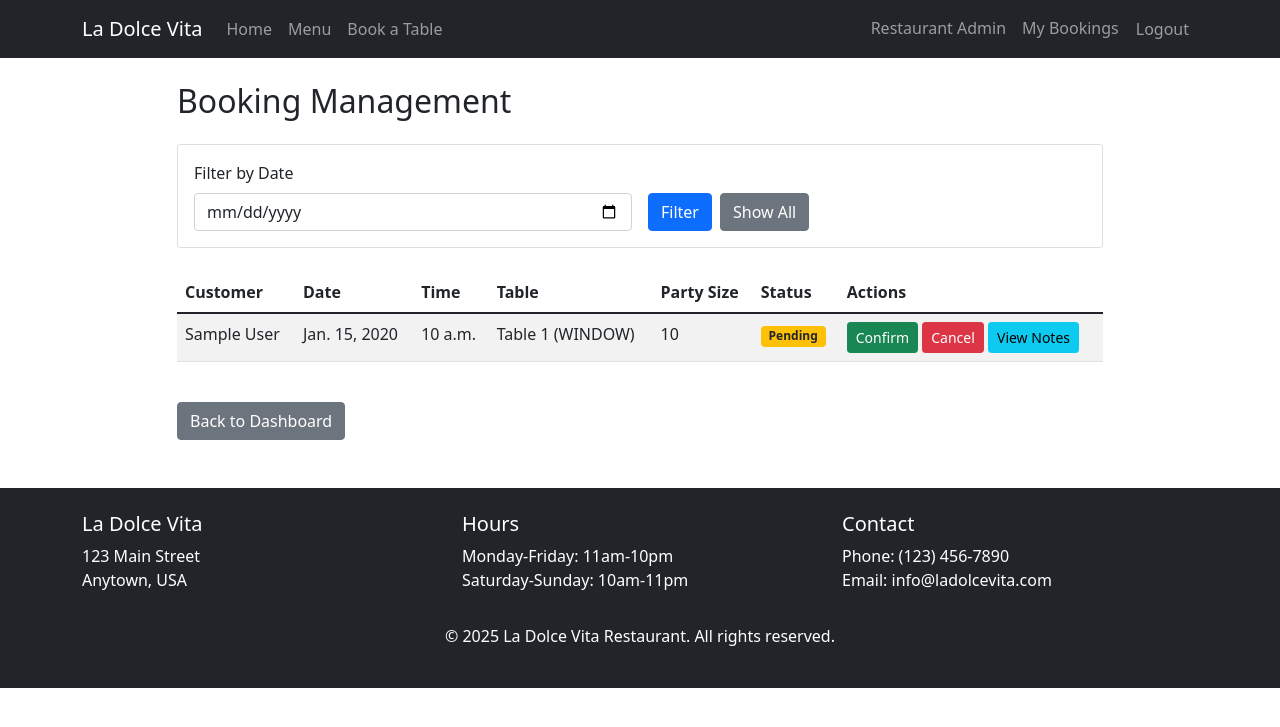
After one commit to nvanderwalt/restaurant-booking, a Django app: page /manage-bookings/ in a window 1280 px wide. The commit adds this page. Shown: the top 727 px of the page. Run offline with Django 5.2, Linux system fonts and the light colour scheme; a user stored in the database is signed in; tables that the repository leaves empty hold one stand-in row (values such as "Sample post").

Commit message:
#Add manage booking page, add funtion, url & view

```diff
--- a/booking/urls.py
+++ b/booking/urls.py
@@ -25,4 +25,7 @@ urlpatterns = [
     path('admin-menu/add/', views.edit_menu_item, name='add_menu_item'),
     path('admin-menu/edit/<int:item_id>/', views.edit_menu_item, name='edit_menu_item'),
     path('delete-menu-item/<int:item_id>/', views.delete_menu_item, name='delete_menu_item'),
+
+    #booking management
+    path('manage-bookings/', views.manage_bookings, name='manage_bookings'),
 ]
--- a/booking/views.py
+++ b/booking/views.py
@@ -78,9 +78,27 @@ def my_bookings(request):
     bookings = Booking.objects.filter(user=request.user).order_by('-booking_date', '-booking_time')
     return render(request, 'booking/my_bookings.html', {'bookings': bookings})
 
+@staff_member_required
 def manage_bookings(request):
+    """managing all bookings"""
 
-    return render(request, 'booking/manage_bookings.html')
+    # Get all bookings ordered by date and time
+    bookings = Booking.objects.all().order_by('-booking_date', '-booking_time')
+
+    # date filter
+    date_filter = request.GET.get('date')
+    if date_filter:
+        try:
+            date_obj = datetime.strptime(date_filter, '%Y-%m-%d').date()
+            bookings = bookings.filter(booking_date=date_obj)
+        except ValueError:
+            pass
+
+    context = {
+        'bookings': bookings,
+        'today': timezone.now().date(),
+    }
+    return render(request, 'admin/booking_management.html', context)
 
 @login_required
 def cancel_booking(request, booking_id):
--- /dev/null
+++ b/templates/admin/booking_management.html
@@ -0,0 +1,88 @@
+{% extends 'base.html' %}
+
+{% block title %}Manage Bookings - La Dolce Vita{% endblock %}
+
+{% block content %}
+<div class="row">
+    <div class="col-md-10 offset-md-1">
+        <h2 class="mb-4">Booking Management</h2>
+
+        <!-- filter by date -->
+        <div class="card mb-4">
+            <div class="card-body">
+                <form method="get" class="row g-3">
+                    <div class="col-md-6">
+                        <label for="dateFilter" class="form-label">Filter by Date</label>
+                        <input type="date" class="form-control" id="dateFilter" name="date">
+                    </div>
+                    <div class="col-md-6 d-flex align-items-end">
+                        <button type="submit" class="btn btn-primary me-2">Filter</button>
+                        <a href="{% url 'manage_bookings' %}" class="btn btn-secondary">Show All</a>
+                    </div>
+                </form>
+            </div>
+        </div>
+
+        <!-- Bookings Table -->
+        <div class="table-responsive">
+            <table class="table table-striped">
+                <thead>
+                    <tr>
+                        <th>Customer</th>
+                        <th>Date</th>
+                        <th>Time</th>
+                        <th>Table</th>
+                        <th>Party Size</th>
+                        <th>Status</th>
+                        <th>Actions</th>
+                    </tr>
+                </thead>
+                <tbody>
+                    {% for booking in bookings %}
+                    <tr>
+                        <td>{{ booking.user.get_full_name|default:booking.user.username }}</td>
+                        <td>{{ booking.booking_date }}</td>
+                        <td>{{ booking.booking_time }}</td>
+                        <td>Table {{ booking.table.table_number }} ({{ booking.table.location }})</td>
+                        <td>{{ booking.party_size }}</td>
+                        <td>
+                            {% if booking.status == 'PENDING' %}
+                            <span class="badge bg-warning text-dark">Pending</span>
+                            {% elif booking.status == 'CONFIRMED' %}
+                            <span class="badge bg-success">Confirmed</span>
+                            {% else %}
+                            <span class="badge bg-danger">Cancelled</span>
+                            {% endif %}
+                        </td>
+                        <td>
+                            {% if booking.status == 'PENDING' %}
+                            <a href="{% url 'admin_confirm_booking' booking.id %}" class="btn btn-sm btn-success">Confirm</a>
+                            {% endif %}
+                            {% if booking.status != 'CANCELLED' %}
+                            <a href="{% url 'admin_cancel_booking' booking.id %}" class="btn btn-sm btn-danger">Cancel</a>
+                            {% endif %}
+
+                            <!-- View Notes Button -->
+                            {% if booking.notes %}
+                            <button type="button" class="btn btn-sm btn-info"
+                                    onclick="alert('Notes: {{ booking.notes|escapejs }}')">
+                                View Notes
+                            </button>
+                            {% endif %}
+                        </td>
+                    </tr>
+                    {% empty %}
+                    <tr>
+                        <td colspan="7" class="text-center">No bookings found</td>
+                    </tr>
+                    {% endfor %}
+                </tbody>
+            </table>
+        </div>
+
+        <div class="mt-4">
+            <a href="{% url 'admin_dashboard' %}" class="btn btn-secondary">Back to Dashboard</a>
+        </div>
+    </div>
+</div>
+{% endblock %}
--- a/templates/admin/dashboard.html
+++ b/templates/admin/dashboard.html
@@ -17,7 +17,7 @@
                             <strong>Confirmed:</strong> {{ confirmed_count }}<br>
                             <strong>Today's bookings:</strong> {{ todays_count }}
                         </p>
-                        <a href="#bookings" class="btn btn-primary">Manage Bookings</a>
+                        <a href="{% url 'manage_bookings' %}" class="btn btn-primary">Manage Bookings</a>
                     </div>
                 </div>
             </div>
```
